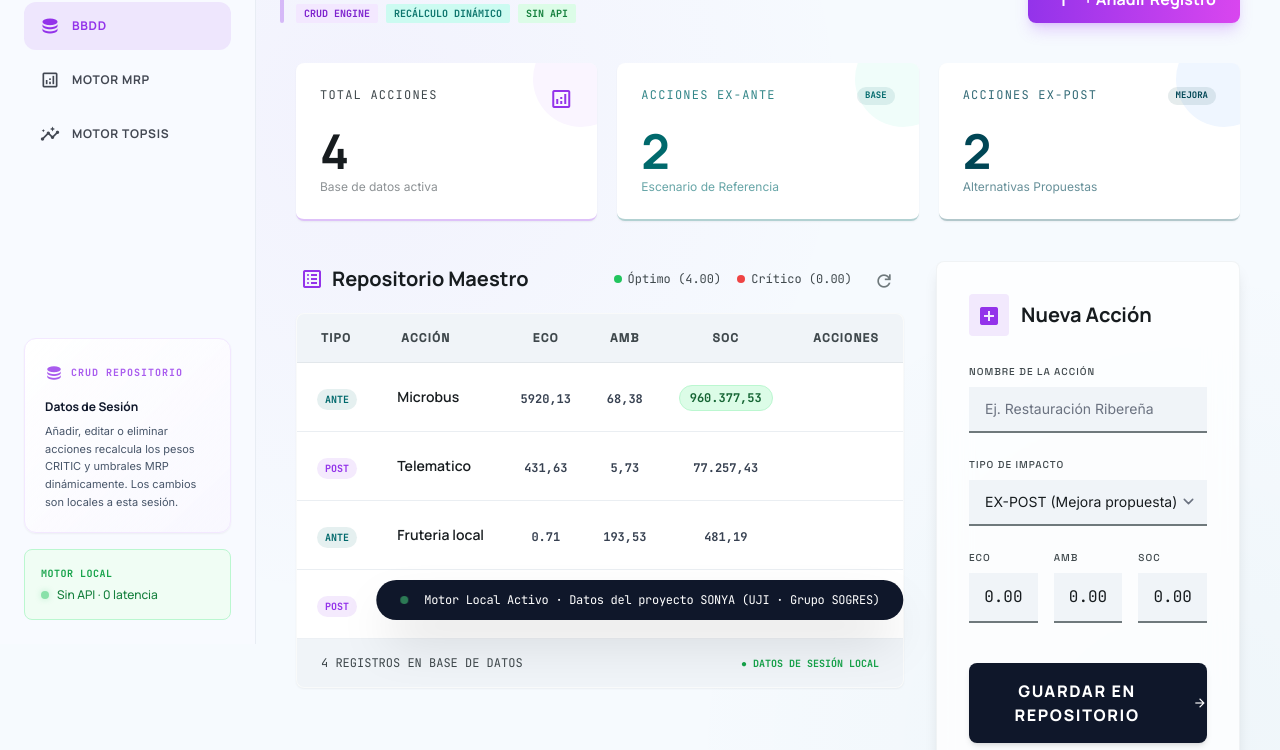
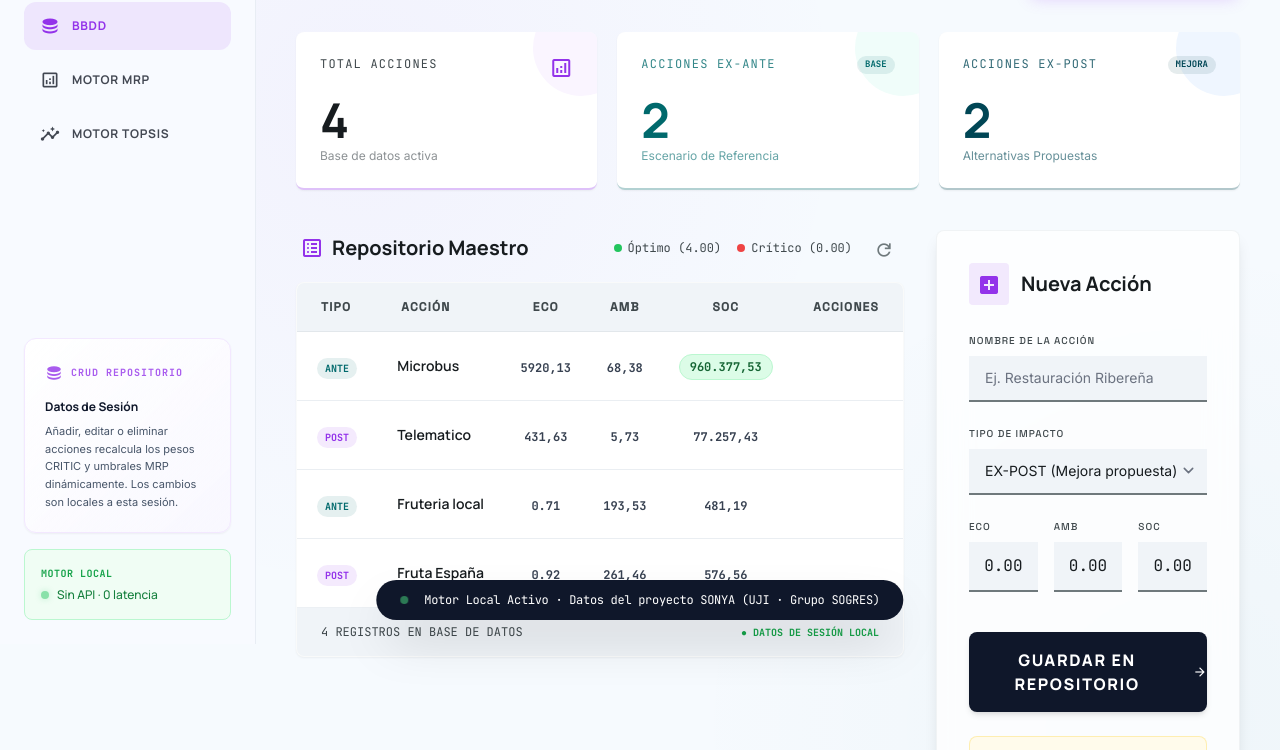
Before and after one commit to al397098/sonya-suite-analitica, a plain HTML site: page public/gestion_bbdd.html in a window 1280 px wide. Shown: the part 156-906 px from the top of the page. Drawn offline with nearby package versions, Linux system fonts and the light colour scheme.

Commit message:
feat: migración a motor local autónomo sin dependencia de API Render

```diff
--- a/public/gestion_bbdd.html
+++ b/public/gestion_bbdd.html
@@ -306,17 +306,7 @@
             <h1 class="text-4xl font-black tracking-tighter font-headline text-on-surface mb-1 uppercase">Gestión de
               Base de Datos</h1>
             <div class="h-1 w-10 bg-accent-purple rounded-full mt-2 opacity-50"></div>
-            <div class="mt-3 flex gap-2">
-              <span
-                class="px-2 py-0.5 bg-purple-100 text-purple-700 font-mono text-[10px] rounded font-bold uppercase">CRUD
-                Engine</span>
-              <span
-                class="px-2 py-0.5 bg-teal-100 text-teal-700 font-mono text-[10px] rounded font-bold uppercase">Recálculo
-                Dinámico</span>
-              <span
-                class="px-2 py-0.5 bg-green-100 text-green-700 font-mono text-[10px] rounded font-bold uppercase">Sin
-                API</span>
-            </div>
+
           </div>
           <button onclick="document.getElementById('na-nom').focus()"
             class="flex items-center gap-2 bg-gradient-to-r from-accent-purple to-accent-magenta text-white px-6 py-3 rounded-xl font-headline font-bold shadow-lg shadow-purple-500/25 hover:scale-[1.02] active:scale-95 transition-all">
```
